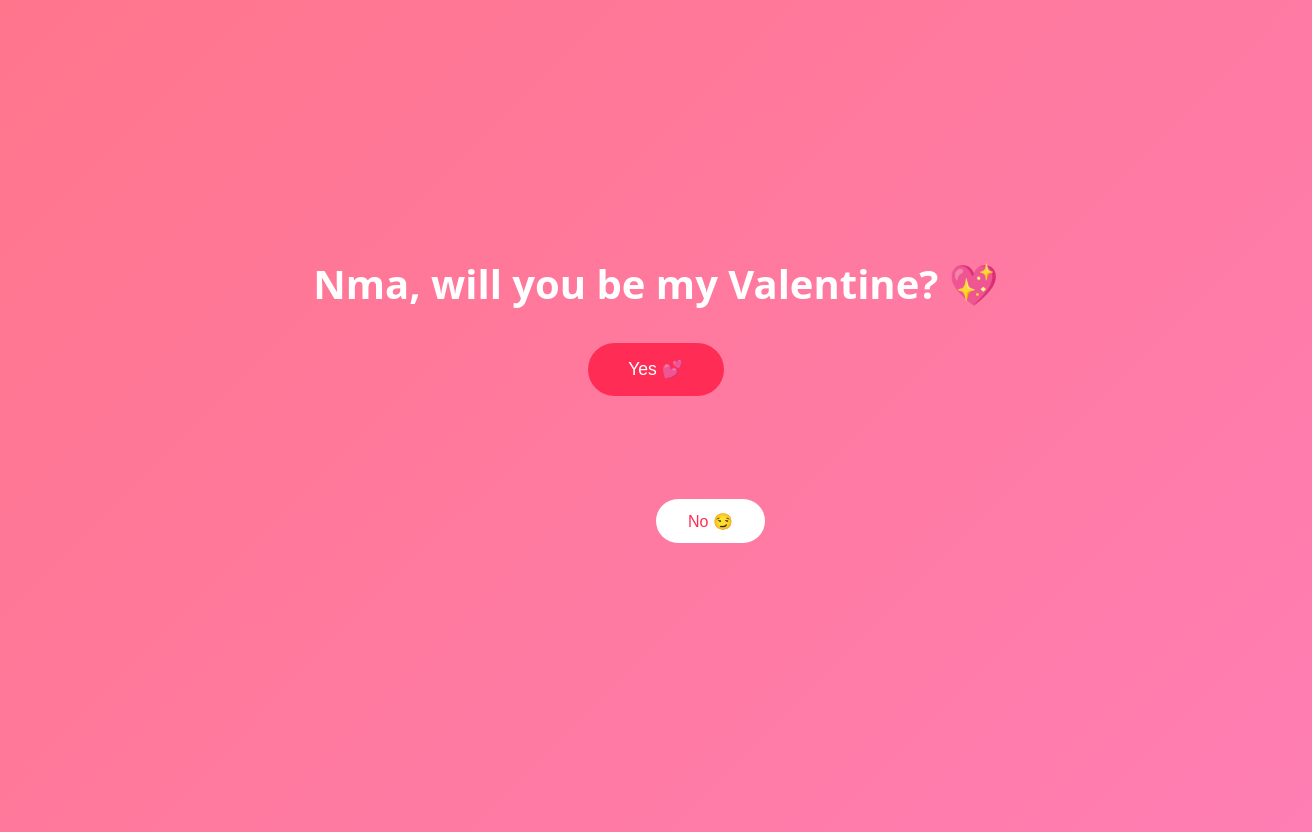
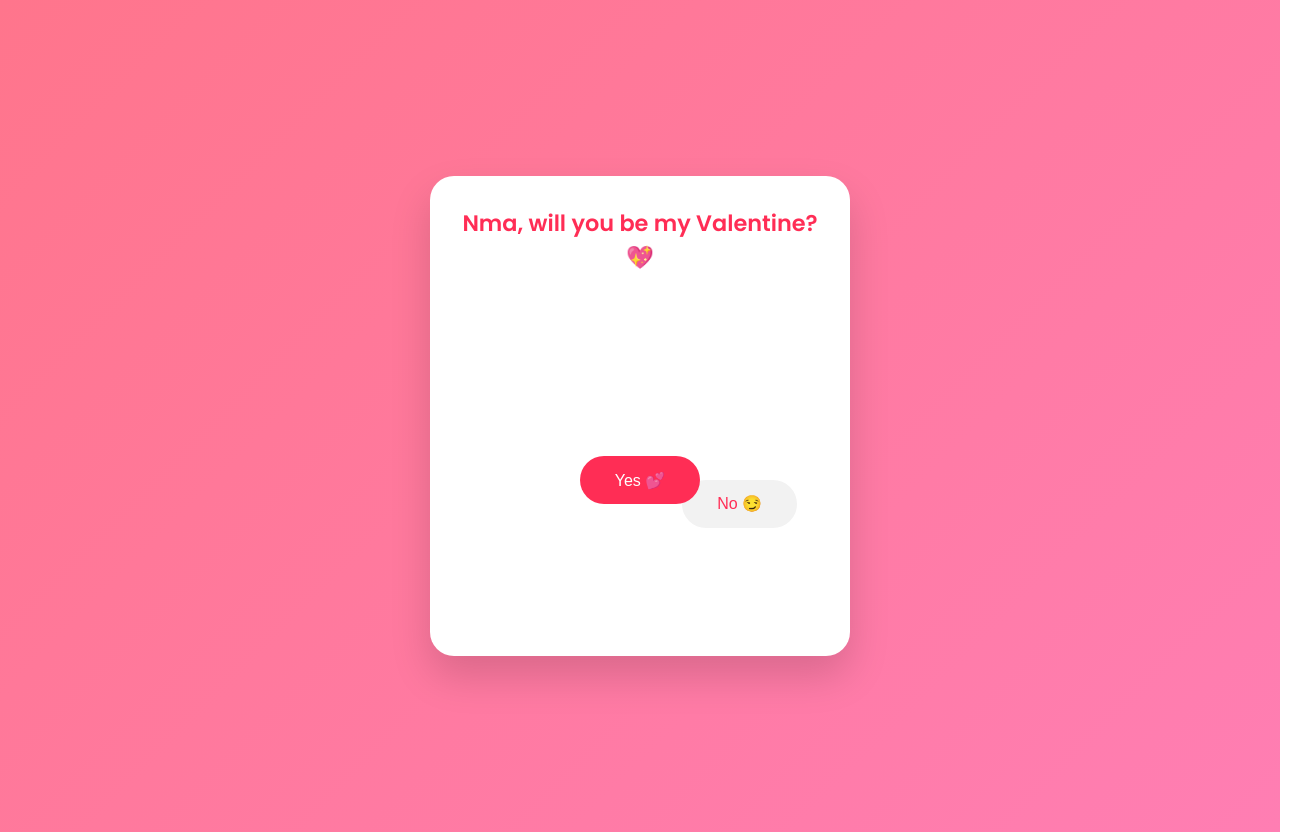
Before and after one commit to odeosa/valentine, a Next.js app: page / in a window 1280 px wide. Shown: the whole page, 1312 px wide, since content can reach past the window. Built offline with nearby package versions, Linux system fonts and the light colour scheme.

Commit message:
Update to fix styling

```diff
--- a/app/page.tsx
+++ b/app/page.tsx
@@ -3,33 +3,29 @@
 import { useEffect, useRef, useState } from "react";
 
 export default function ValentinePage() {
-  // Tracks NO button position (percentage-based = responsive)
-  const [noPosition, setNoPosition] = useState({ top: 60, left: 50 });
+  // Position of the NO button (percentages keep it responsive)
+  const [noPosition, setNoPosition] = useState({ top: 50, left: 60 });
 
-  // Controls how big the YES button gets
+  // Scale factor for YES button
   const [yesScale, setYesScale] = useState(1);
 
-  // Hides NO button after enough failed attempts
+  // Hide NO after enough failed attempts
   const [hideNo, setHideNo] = useState(false);
 
-  // Tracks if she already said yes
+  // Final success state
   const [saidYes, setSaidYes] = useState(false);
 
-  // Counts how many times NO tried to escape
   const attemptsRef = useRef(0);
-
-  // Canvas reference for confetti
   const canvasRef = useRef<HTMLCanvasElement | null>(null);
 
   /**
-   * Moves the NO button randomly and
-   * increases YES size each time
+   * Moves NO more aggressively and grows YES.
    */
   const moveNoButton = () => {
     attemptsRef.current += 1;
 
-    // Gradually grow YES button
-    setYesScale((prev) => prev + 0.18);
+    // Cap YES growth so it never overflows the card
+    setYesScale((prev) => Math.min(prev + 0.18, 2.6));
 
     // Remove NO completely after enough tries
     if (attemptsRef.current >= 7) {
@@ -37,26 +33,20 @@ export default function ValentinePage() {
       return;
     }
 
-    // Random position within visible viewport
+    // Wider movement range so NO really escapes
     setNoPosition({
-      top: Math.random() * 65 + 10,
-      left: Math.random() * 65 + 10,
+      top: Math.random() * 60 + 20, // 20% – 80%
+      left: Math.random() * 60 + 20,
     });
   };
 
-  /**
-   * When YES is clicked:
-   * - lock the state
-   * - launch confetti
-   */
   const handleYesClick = () => {
     setSaidYes(true);
     launchConfetti();
   };
 
   /**
-   * Simple canvas confetti animation
-   * Lightweight and dependency-free
+   * Lightweight canvas confetti
    */
   const launchConfetti = () => {
     const canvas = canvasRef.current;
@@ -68,59 +58,60 @@ export default function ValentinePage() {
     canvas.width = window.innerWidth;
     canvas.height = window.innerHeight;
 
-    const confetti = Array.from({ length: 120 }).map(() => ({
+    const particles = Array.from({ length: 120 }).map(() => ({
       x: Math.random() * canvas.width,
       y: Math.random() * canvas.height - canvas.height,
       size: Math.random() * 6 + 4,
       speed: Math.random() * 3 + 2,
-      color: `hsl(${Math.random() * 360}, 100%, 70%)`,
+      color: `hsl(${Math.random() * 360}, 90%, 70%)`,
     }));
 
     const animate = () => {
       ctx.clearRect(0, 0, canvas.width, canvas.height);
-
-      confetti.forEach((p) => {
+      particles.forEach((p) => {
         p.y += p.speed;
         if (p.y > canvas.height) p.y = -10;
-
         ctx.fillStyle = p.color;
         ctx.fillRect(p.x, p.y, p.size, p.size);
       });
-
       requestAnimationFrame(animate);
     };
 
     animate();
   };
 
-  /**
-   * Keep canvas full-screen on resize (mobile safe)
-   */
   useEffect(() => {
-    const handleResize = () => {
+    const resize = () => {
       if (!canvasRef.current) return;
       canvasRef.current.width = window.innerWidth;
       canvasRef.current.height = window.innerHeight;
     };
-
-    window.addEventListener("resize", handleResize);
-    return () => window.removeEventListener("resize", handleResize);
+    window.addEventListener("resize", resize);
+    return () => window.removeEventListener("resize", resize);
   }, []);
 
   return (
-    <main style={styles.container}>
-      {/* Confetti Canvas */}
+    <main style={styles.page}>
+      {/* Google Font */}
+      <link
+        href="https://fonts.googleapis.com/css2?family=Poppins:wght@400;600&display=swap"
+        rel="stylesheet"
+      />
+
       <canvas ref={canvasRef} style={styles.canvas} />
 
-      {/* Main Content */}
+      <div style={styles.card}>
         {!saidYes ? (
           <>
+            {/* 20%: Question */}
+            <div style={styles.header}>
               <h1 style={styles.question}>
                 Nma, will you be my Valentine? 💖
               </h1>
+            </div>
 
-          <div style={styles.buttonArea}>
-            {/* YES Button */}
+            {/* 80%: Button area */}
+            <div style={styles.body}>
               <button
                 onClick={handleYesClick}
                 style={{
@@ -131,11 +122,10 @@ export default function ValentinePage() {
                 Yes 💕
               </button>
 
-            {/* NO Button (escapes) */}
               {!hideNo && (
                 <button
-                onMouseEnter={moveNoButton} // Desktop
-                onClick={moveNoButton} // Mobile
+                  onMouseEnter={moveNoButton}
+                  onClick={moveNoButton}
                   style={{
                     ...styles.noButton,
                     top: `${noPosition.top}%`,
@@ -148,77 +138,90 @@ export default function ValentinePage() {
             </div>
           </>
         ) : (
-        // Success state after YES
           <h2 style={styles.success}>
             Yay!!! 💘 I’m so happy you said yes, Nma 🥹
           </h2>
         )}
+      </div>
     </main>
   );
 }
 
-/**
- * Inline styles keep things simple and readable.
- * Percentages + flexbox = mobile responsive by default.
- */
 const styles: Record<string, React.CSSProperties> = {
-  container: {
-    position: "relative",
-    height: "100vh",
-    width: "100vw",
+  page: {
+    minHeight: "100vh",
     background: "linear-gradient(135deg, #ff758c, #ff7eb3)",
     display: "flex",
-    flexDirection: "column",
     alignItems: "center",
     justifyContent: "center",
+    padding: "1rem",
+    fontFamily: "'Poppins', system-ui, sans-serif",
+  },
+  canvas: {
+    position: "fixed",
+    inset: 0,
+    pointerEvents: "none",
+  },
+  card: {
+    background: "#fff",
+    width: "100%",
+    maxWidth: "420px",
+    height: "480px",
+    borderRadius: "24px",
+    boxShadow: "0 20px 40px rgba(0,0,0,0.15)",
+    display: "flex",
+    flexDirection: "column",
     overflow: "hidden",
-    textAlign: "center",
-    fontFamily: "system-ui, -apple-system, sans-serif",
+    position: "relative",
+  },
+  header: {
+    height: "20%",
+    display: "flex",
+    alignItems: "center",
+    justifyContent: "center",
     padding: "1rem",
   },
-  canvas: {
-    position: "absolute",
-    inset: 0,
-    zIndex: 1,
-    pointerEvents: "none",
+  question: {
+    fontSize: "1.4rem",
+    textAlign: "center",
+    color: "#ff2d55",
+    fontWeight: 600,
   },
-  question: {
-    fontSize: "clamp(1.8rem, 5vw, 2.5rem)",
-    color: "#fff",
-    marginBottom: "2rem",
-    zIndex: 2,
-  },
-  buttonArea: {
+  body: {
+    height: "80%",
     position: "relative",
-    width: "100%",
-    maxWidth: "400px",
-    height: "260px",
-    zIndex: 2,
+    display: "flex",
+    alignItems: "center",
+    justifyContent: "center",
+    gap: "1rem",
   },
   yesButton: {
-    padding: "1rem 2.5rem",
-    fontSize: "1.1rem",
+    padding: "0.9rem 2.2rem",
     borderRadius: "999px",
     border: "none",
+    background: "#ff2d55",
+    color: "#fff",
+    fontSize: "1rem",
     cursor: "pointer",
-    backgroundColor: "#ff2d55",
-    color: "#fff",
-    transition: "transform 0.2s ease",
+    transition: "transform 0.25s ease",
+    zIndex: 2,
   },
   noButton: {
     position: "absolute",
-    padding: "0.8rem 2rem",
-    fontSize: "1rem",
+    padding: "0.9rem 2.2rem",
     borderRadius: "999px",
     border: "none",
+    background: "#f2f2f2",
+    color: "#ff2d55",
+    fontSize: "1rem",
     cursor: "pointer",
-    backgroundColor: "#fff",
-    color: "#ff2d55",
-    transition: "top 0.2s ease, left 0.2s ease",
+    transition: "top 0.25s ease, left 0.25s ease",
   },
   success: {
-    fontSize: "clamp(2rem, 6vw, 3rem)",
-    color: "#fff",
-    zIndex: 2,
+    margin: "auto",
+    textAlign: "center",
+    fontSize: "1.6rem",
+    color: "#ff2d55",
+    padding: "1.5rem",
   },
 };
```
Lines whose indentation alone changed are shown as unchanged.
